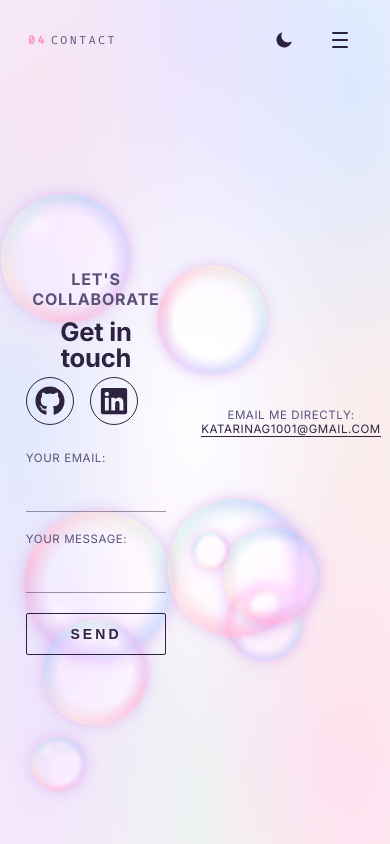
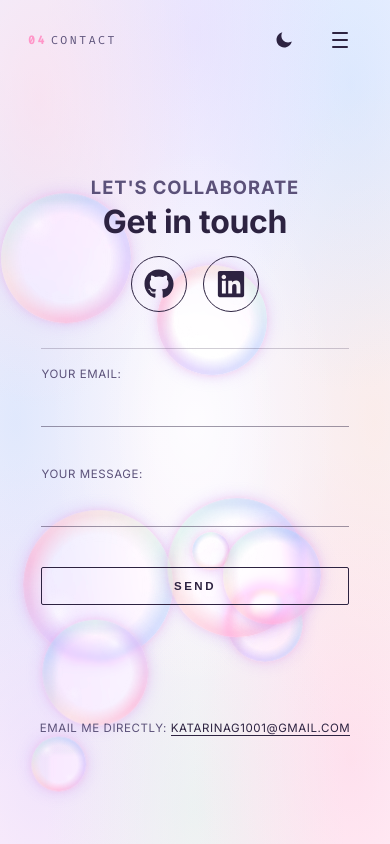
Before and after one commit to katag1001/portfolio_v2, a React (Vite) app: page /contact in a window 390 px wide. Built offline with nearby package versions, Linux system fonts and the light colour scheme.

Commit message:
small screen media css changes

```diff
--- a/src/components/contactForm.css
+++ b/src/components/contactForm.css
@@ -193,108 +193,78 @@
   border-color: var(--accent-strong);
 }
 
-@media (max-width: 920px) {
+/* ==============================
+   MOBILE / SMALL SCREENS
+============================== */
+@media (max-width: 900px) {
+  #contact {
+    flex-direction: column;
+    justify-content: flex-start;
+    height: auto;
+    min-height: 100vh;
+    padding-bottom: var(--space-xl);
+  }
+
+  #contact .home-section-container {
+    height: auto;
+    max-height: none;
+    overflow: visible;
+  }
+
+  .contact-section-container {
+    flex-direction: column;
+    align-items: center;
+    justify-content: flex-start;
+    height: auto;
+    gap: var(--space-sm);
+  }
+
+  .contact-left,
+  .contact-right {
+    max-width: 100%;
+    width: 100%;
+    padding: var(--space-sm) 0;
+  }
+
+  .contact-left {
+    align-items: center;
+    text-align: center;
+  }
+
+  .links-grid {
+    justify-content: center;
+  }
+
+  .divider {
+    width: 100%;
+    height: var(--line-w);
+    margin: 0;
+  }
+
+  .contact-right {
+    padding-top: 0;
+  }
+
+  .contact-form {
+    max-width: 100%;
+  }
+
   .contact-direct {
-    position: static;
+    position: relative;
+    bottom: auto;
     margin-top: var(--space-md);
-    padding-bottom: var(--space-md);
+    padding: 0 var(--space-md);
+  }
+}
+
+@media (max-width: 480px) {
+  .contact-left-title {
+    font-size: var(--fs-h5);
+    margin-bottom: var(--space-sm);
   }
 
   .contact-direct-text {
     text-align: center;
+    line-height: 1.6;
   }
 }
-
-@media (max-width: 1100px) {
-
-.contact-left-title {
-  font-size: var(--fs-h1);
-  margin-bottom: var(--space-xs);
-}
-
-.contact-left-subtitle {
-  margin-bottom: var(--space-sm);
-}
-
-}
-
-
-
-/* Mobile Adjustments for Contact Section with Scroll */
-@media (max-width: 920px) {
-
-  .contact-section-container {
-  display: flex;
-  flex-direction: column;
-  justify-content: center;
-  align-items: center;
-  }
-
-  .contact-left, .contact-right {
-    max-width: 100%;
-    padding: 5%;
-    display: flex;
-    flex-direction: column;
-    justify-content: center;
-    align-items: center;
-  }
-
-  .contact-right {
-    margin-top: 0;
-  }
-
-
-  .divider {
-    display: none;
-  }
-
-
-  .contact-form {
-    padding: 10px;
-    margin-top:0;
-    max-width: 100%
-  }
-
-  .contact-form input, .contact-form button {
-    font-size: 16px;
-    padding: 12px;
-    max-width: 100%;
-  }
-
-  .contact-left-title {
-    font-size: 1.6rem;
-    margin-bottom: 5%;
-    margin-top: 0;
-    text-align: center;
-  }
-
-  .contact-left-subtitle {
-    font-size: 1rem;
-    margin-bottom: 10px;
-    text-align: center;
-  }
-
-  .contact-link-btn {
-    padding: 8px;
-  }
-
-  .contact-link-btn svg {
-    font-size: 22px;
-  }
-
-  .contact-form button {
-    font-size: 14px;
-  }
-
-  .form-status {
-    font-size: 10px;
-  }
-
-.contact-form input, .contact-form textarea {
-  margin-bottom: 8px;
-}
-
-.contact-form textarea {
-  max-width: 80%;
-}
-}
--- a/src/components/projectCard.css
+++ b/src/components/projectCard.css
@@ -340,15 +340,19 @@
   .gallery-mobile .gallery-item,
   .gallery-mobile .gallery-item:nth-child(even) {
     flex-direction: column;
-    align-items: flex-start;
+    align-items: center;
+    gap: var(--space-sm);
   }
 
   .gallery-mobile .gallery-title,
   .gallery-mobile .gallery-item:nth-child(even) .gallery-title {
-    text-align: left;
+    flex: none;
+    text-align: center;
+    margin: 0;
   }
 
   .gallery-mobile .gallery-image {
+    flex: none;
     width: 60%;
     height: auto;
     aspect-ratio: 9 / 19.5;
```
